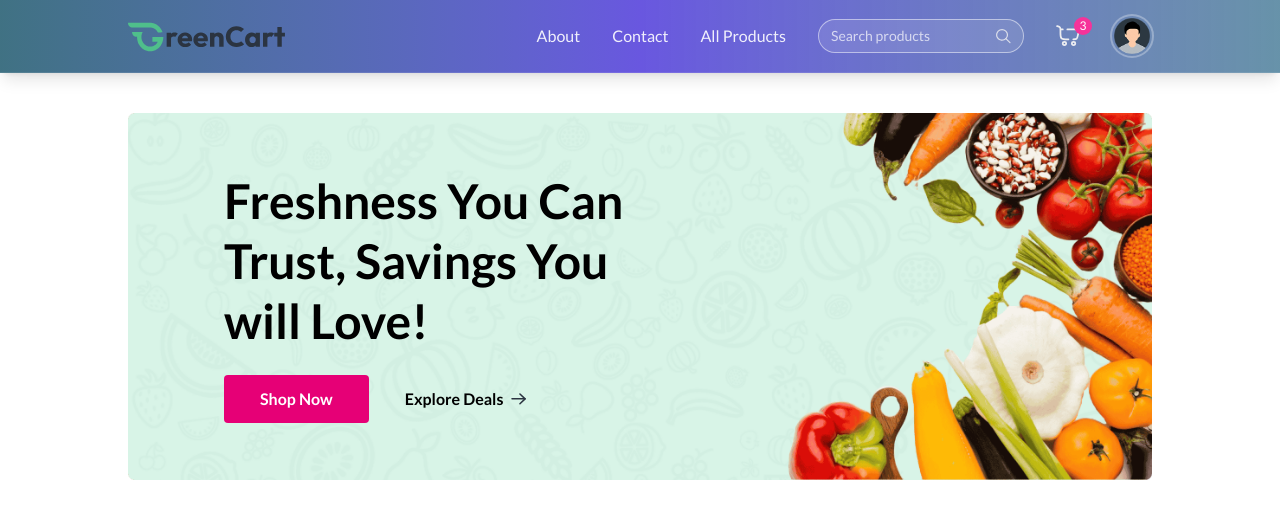
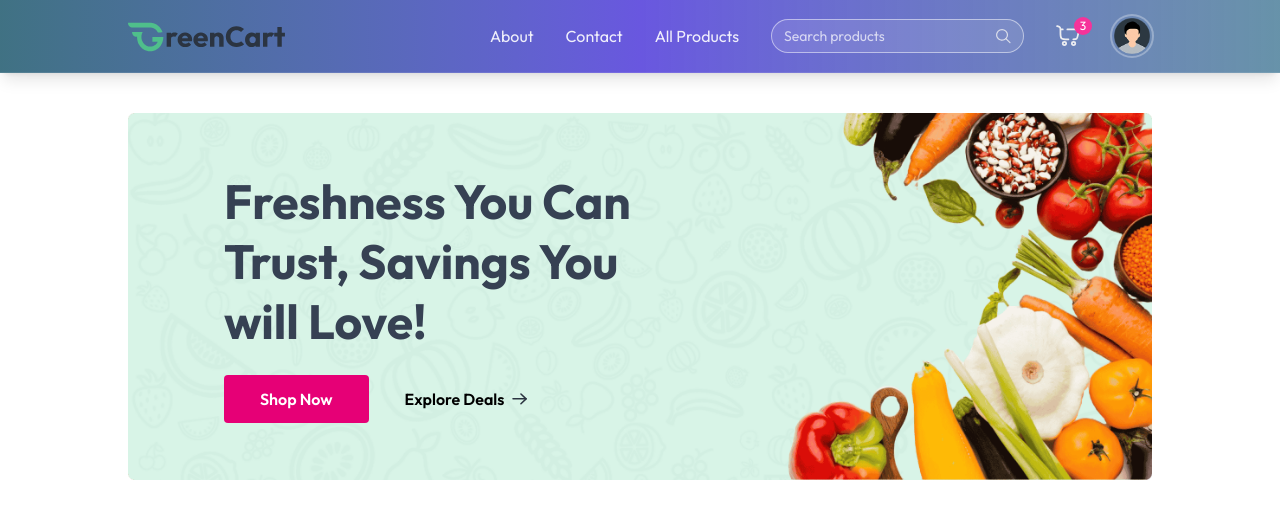
Before and after one commit to Amitkumersarkar/GMartBD-Ecommerce-Website, a React (Vite) app: page / in a window 1280 px wide. Shown: the top 518 px of the page. Built offline with nearby package versions, Linux system fonts and the light colour scheme.

Commit message:
added categries sections

```diff
--- a/src/components/HeroSection/Hero.jsx
+++ b/src/components/HeroSection/Hero.jsx
@@ -8,7 +8,7 @@ const Hero = () => {
             <img src={assets.main_banner_bg} alt="banner" className="w-full hidden md:block" />
             <img src={assets.main_banner_bg_sm} alt="banner" className="w-full md:hidden" />
             <div className="absolute inset-0 flex flex-col items-center md:items-start justify-end md:justify-center pb-24 md:pb-0 px-4 md:pl-18 lg:pl-24">
-                <h1 className="text-3xl md:text-4xl lg:text-5xl font-bold text-center md:text-left max-w-72 md:max-w-80 lg:max-w-105 leading-tight lg:leading-15">
+                <h1 className="text-3xl text-gray-700 md:text-4xl lg:text-5xl font-bold text-center md:text-left max-w-72 md:max-w-80 lg:max-w-105 leading-tight lg:leading-15">
                     Freshness You Can Trust, Savings You will Love!
                 </h1>
                 <div className="flex items-center mt-6 font-medium">
--- a/src/index.css
+++ b/src/index.css
@@ -1,11 +1,15 @@
-/* @import url('https://fonts.googleapis.com/css2?family=Outfit:wght@100..900&display=swap'); */
-@import url('https://fonts.googleapis.com/css2?family=Lato:ital,wght@0,100;0,300;0,400;0,700;0,900;1,100;1,300;1,400;1,700;1,900&family=Outfit:wght@100..900&display=swap');
+@import url('https://fonts.googleapis.com/css2?family=Outfit:wght@100..900&display=swap');
+/* @import url('https://fonts.googleapis.com/css2?family=Abril+Fatface&display=swap'); */
+/* @import url('https://fonts.googleapis.com/css2?family=Macondo&display=swap'); */
+/* @import url('https://fonts.googleapis.com/css2?family=Lato:ital,wght@0,100;0,300;0,400;0,700;0,900;1,100;1,300;1,400;1,700;1,900&family=Outfit:wght@100..900&display=swap'); */
 @import "tailwindcss";
 /* @plugin "daisyui"; */
 
 * {
-    /* font-family: "Outfit", sans-serif; */
-    font-family: "Lato", sans-serif;
+    font-family: "Outfit", sans-serif;
+    /* font-family: "Lato", sans-serif; */
+    /* font-family: "Abril Fatface", serif; */
+    /* font-family: "Macondo", cursive; */
 }
 
 /* color code*/
--- /dev/null
+++ b/src/pages/Categories/Categories.jsx
@@ -0,0 +1,18 @@
+import { assets } from "../../assets/assets";
+
+const Categories = () => {
+
+    return (
+        <div>
+            <p className="">Categories</p>
+            <div className="">
+                <div className="">
+                    <img src={assets.box_icon} alt="icon" />
+                    <p className="">Fruit</p>
+                </div>
+            </div>
+        </div>
+    );
+};
+
+export default Categories;
```
